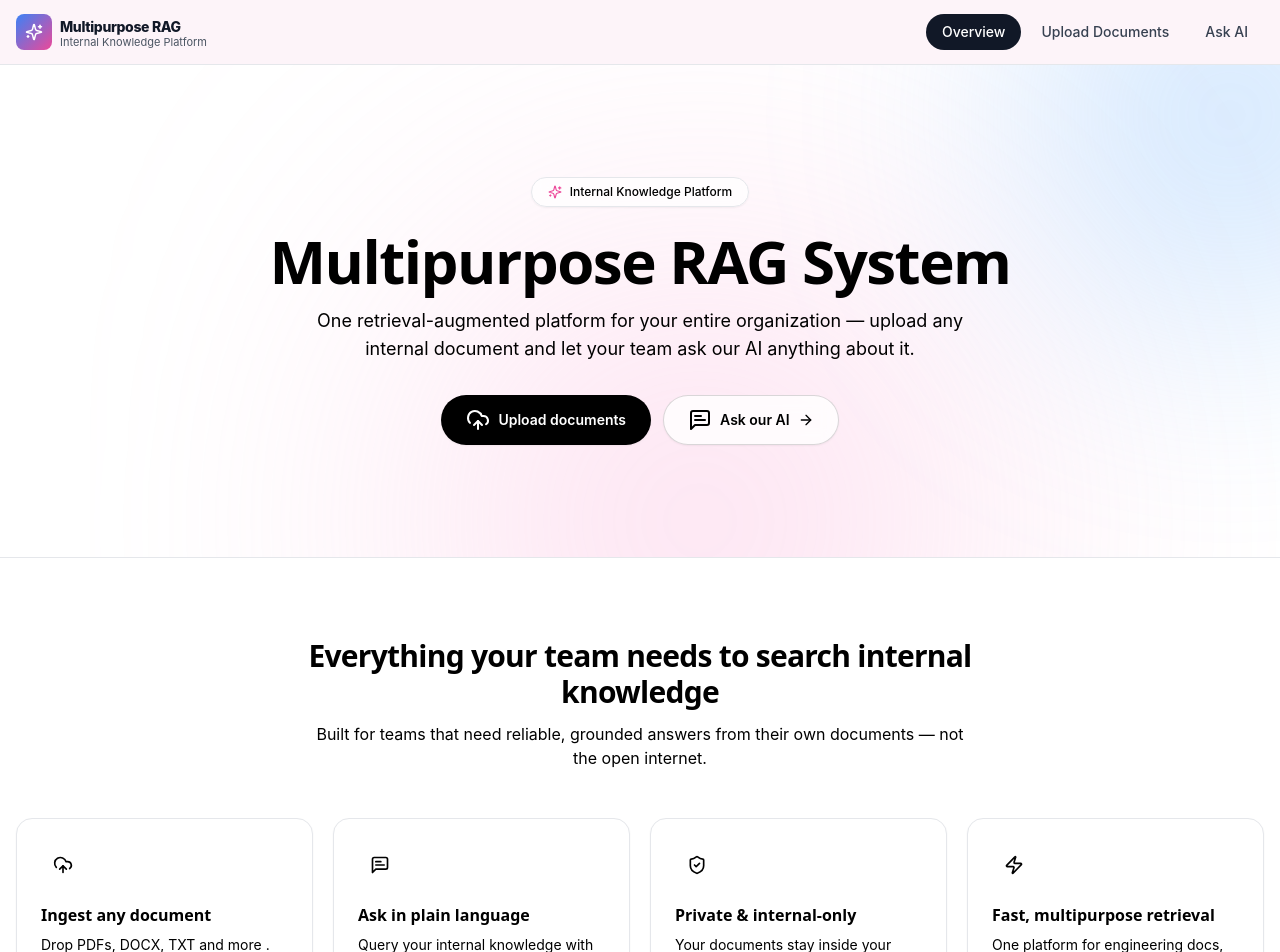
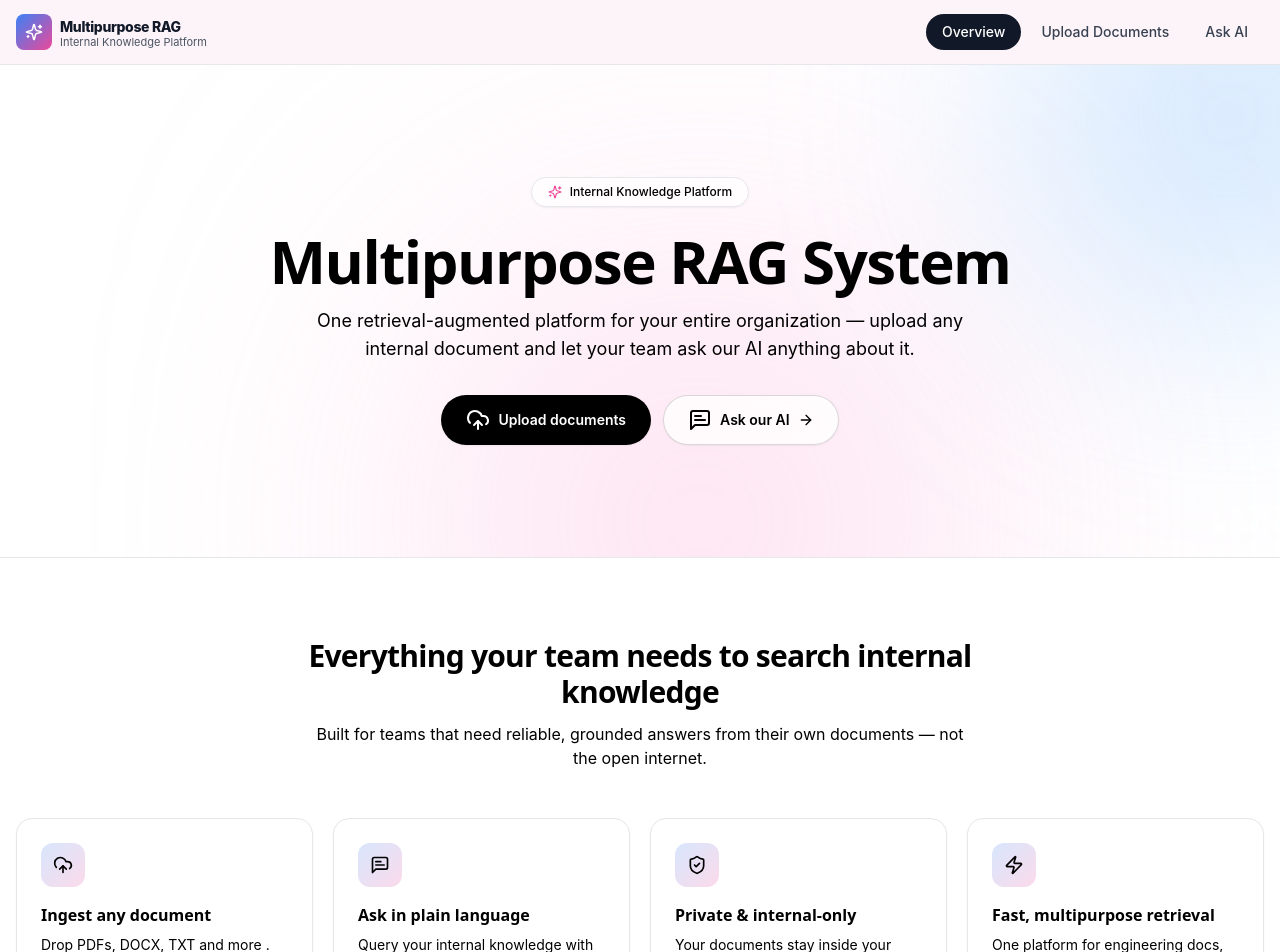
Before and after one commit to capstone-2026-group1-t6/Capstone-project, a React (Vite) app in the folder frontend/: page / in a window 1280 px wide. Shown: the top 952 px of the page. Built offline with nearby package versions, Linux system fonts and the light colour scheme.

Commit message:
add : add uplad file with all diferances on relative files

```diff
--- a/frontend/tailwind.config.js
+++ b/frontend/tailwind.config.js
@@ -10,7 +10,7 @@ export default {
         "dark": "#1A1A1A",
         "brand-pink": "#ec4899",
         "brand-pink100": "#fbcfe8",
-
+        "brand-blue": "#3b82f6",
       },
     },
   },
```
Also changed, not shown: 1 other file (tests, documents, lock files or other folders).
